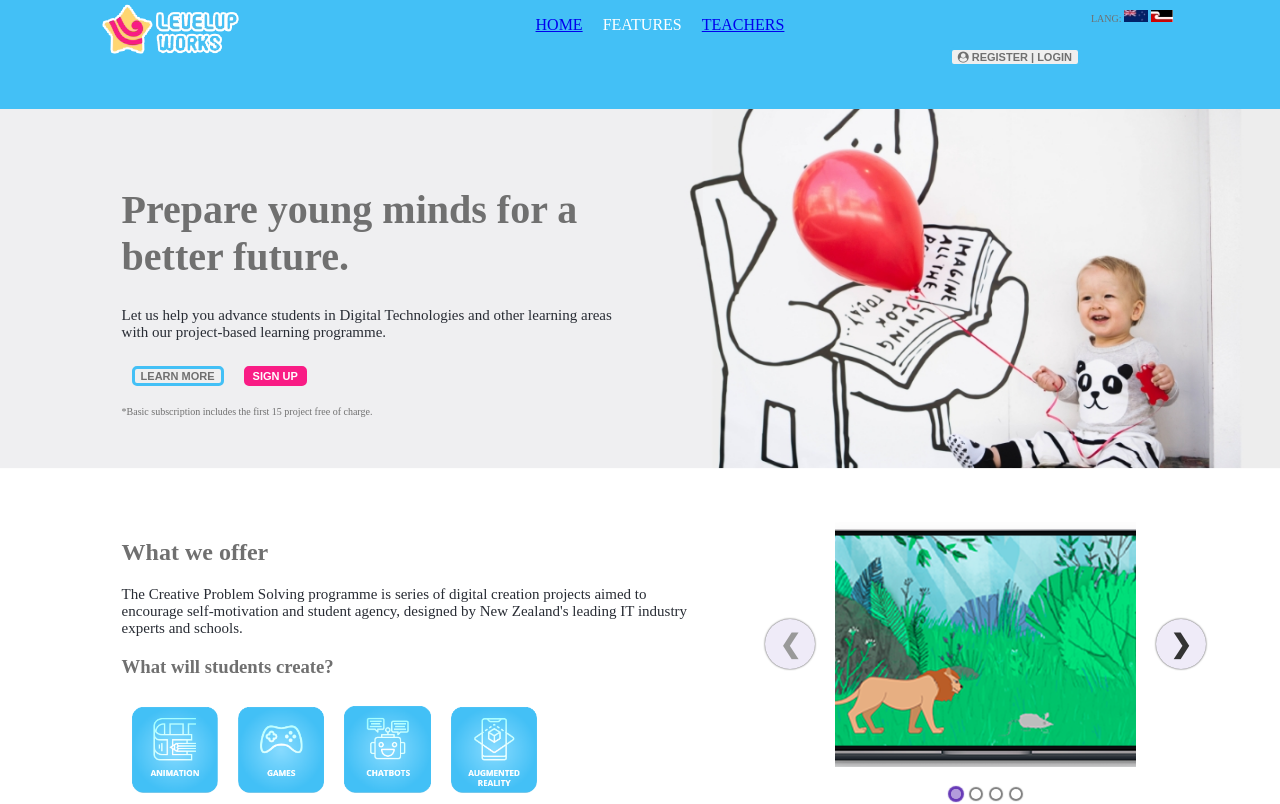
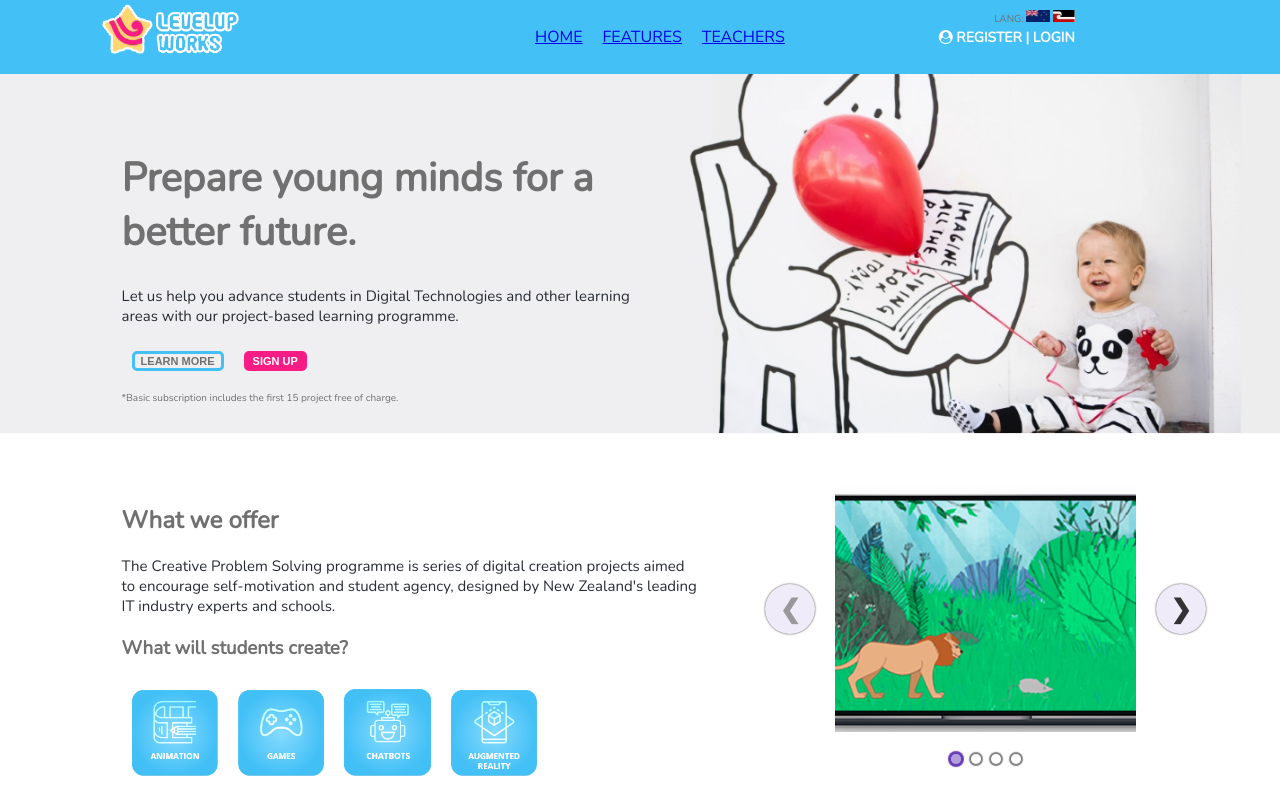
Before and after one commit to joechamberlain1/missionxteamzero-1, a React (Create React App) app: page / in a window 1280 px wide. Shown: the top 804 px of the page. Built offline with nearby package versions, Linux system fonts and the light colour scheme.

Commit message:
add CSS to Nav and add font: Nunito

```diff
--- a/public/index.html
+++ b/public/index.html
@@ -15,6 +15,10 @@
     <!-- Link to fontawesome-->
     <link rel="stylesheet" type="text/css"
     href="https://stackpath.bootstrapcdn.com/font-awesome/4.7.0/css/font-awesome.min.css">
+
+
+    <!-- Nunito font-->
+    <link rel="stylesheet" type="text/css" href="//fonts.googleapis.com/css?family=Nunito" />
 
 
     <!--
--- a/src/CSS/Footer.css
+++ b/src/CSS/Footer.css
@@ -27,6 +27,7 @@
   font-family: -apple-system, BlinkMacSystemFont, "Segoe UI", Roboto, Oxygen,
     Ubuntu, Cantarell, "Open Sans", "Helvetica Neue", sans-serif;
   margin-bottom: 0;
+  text-decoration:none;
 }
 
 .row {
--- a/src/CSS/SideNavTest.css
+++ b/src/CSS/SideNavTest.css
@@ -27,6 +27,7 @@
 
 .nav-menu ul {
   display: inline;
+  text-decoration:none;
 }
 
 .nav-menu.active {
--- /dev/null
+++ b/src/CSS/loginmodal.css
@@ -0,0 +1,10 @@
+.navbutton{
+    text-decoration:none;
+    margin:0px;
+    padding:0px;
+    border:0px;
+    color:white;
+    background-color: inherit;
+    font-family: inherit;
+    font-size: 14px;
+  }
--- a/src/CSS/nav.css
+++ b/src/CSS/nav.css
@@ -31,6 +31,7 @@
   ul{
     list-style-type: none;
     display: flex;
+    text-decoration:none;
 
 
   }
@@ -41,20 +42,21 @@
   }
 
 
-
-
-
-  .topNavLogin{
-    font-size:15px;
-    padding-top: 5px;
+  .leftsidenav{
+    text-align: right;
   }
 
   .topFlagLang{
     font-size:10px;
-    padding:0px;
-    margin:0px;
-
-    align-content: flex-end;
-    display:flex;
 
   }
+
+  .topNavLogin{
+    height:inherit;
+    width:inherit;
+  }
+
+  .lang1{
+    margin:0px;
+    padding-top:10px;
+  }
--- a/src/Components/LoginModal.js
+++ b/src/Components/LoginModal.js
@@ -2,7 +2,7 @@ import React from 'react';
 import { makeStyles } from '@material-ui/core/styles';
 import Modal from '@material-ui/core/Modal';
 import Login from './Login.js'
-
+import "../CSS/loginmodal.css";
 
 function getModalStyle() {
   const top = 50;
@@ -50,7 +50,7 @@ function SimpleModal() {
 
   return (
     <div>
-      <button type="button" onClick={handleOpen}>
+      <button type="button" className="navbutton" onClick={handleOpen}>
 
                 {/* this needs to be changed to suit the previous page */}
                 <i class="fa fa-user-circle" aria-hidden="true"></i>
--- a/src/Components/TeacherStudentProfilePart1.js
+++ b/src/Components/TeacherStudentProfilePart1.js
@@ -1,5 +1,4 @@
 import React from "react";
-import MainFooter from "./Footer";
 import TopNav2 from "./TopNavPart2";
 import "../CSS/ProfileMainBackground.css";
 import MainFooter2 from "./Footer2";
--- a/src/Components/nav.js
+++ b/src/Components/nav.js
@@ -16,71 +16,36 @@ function Nav() {
 
       <div className="topNavLinks">
 
+          <ul>
+
+            <li className="a1"> <Link to="/">HOME</Link> </li>
+
+            <li className="a1"> <Link to="/">FEATURES</Link> </li>
+
+            <li className="a1"><Link to="/teacherpro">TEACHERS</Link> </li>
+
+          </ul>
+
+
+      </div>
+
+      <div className="topNavUser">
+        <div className="leftsidenav">
+
+          <div className="topFlagLang">
+            <p className="lang1">
+              LANG: <img src={flagnz} alt="NZ Flag" />  <img src={flagmaori} alt="Maori Flag" />
+            </p>
+          </div>
+
+          <div className="topNavLogin">
+            <SimpleModal /></div>
+
+        </div>
 
 
 
-        <nav>
-          <ul>
-
-
-
-
-
-
-            <li>
-              <a href="#" className="a1">
-              <Link to="/">HOME</Link></a>
-            </li>
-            <li>
-              <a href="#" className="a1">
-                FEATURES{" "}
-              </a>
-            </li>
-            <li>
-              <a href="#" className="a1">
-              <Link to="/teacherpro">TEACHERS</Link>{" "}
-              {/* I'm using this to navigate to my Teacher Progress page - Ofa */}
-              </a>
-            </li>
-
-
-
-
-
-          </ul>
-        </nav>
-      </div>
-
-      <div className="topNavUser">
-        <div>
-          <div className="topNavLogin">
-            <p>
-              <a href="#" className="a1">
-              {/* <Link to="/login">
-
-                <i class="fa fa-user-circle" aria-hidden="true"></i>
-                {" "}
-                REGISTER | LOGIN
-                </Link>
-
-                have left the original in for now whilst I'm changing it on LoginModal page*/}
-                <SimpleModal />
-
-
-              </a>
-            </p>
-          </div>
         </div>
-
-        <div>
-          <div className="topFlagLang">
-            <p>
-              LANG: <img src={flagnz} alt="NZ Flag" />{" "}
-              <img src={flagmaori} alt="Maori Flag" />
-            </p>
-          </div>
-        </div>
-      </div>
     </div>
   );
 }
--- a/src/Components/slide.js
+++ b/src/Components/slide.js
@@ -20,16 +20,16 @@ function Slide1() {
     <div className="App1">
       <Carousel breakPoints={breakPoints}>
         <Item>
-          <img src={Project1} className="project1" />
+          <img src={Project1} className="project1" alt="Project1" />
         </Item>
         <Item>
-          <img src={Project2} className="project2" />
+          <img src={Project2} className="project2" alt="Project2" />
         </Item>
         <Item>
-          <img src={Project3} className="project3" />
+          <img src={Project3} className="project3" alt="Project3" />
         </Item>
         <Item>
-          <img src={Project4} className="project4" />
+          <img src={Project4} className="project4" alt="Project4" />
         </Item>
       </Carousel>
     </div>
```
Also changed, not shown: src/App.js (+0 -8 lines), 1 other file (tests, documents, lock files or other folders).
